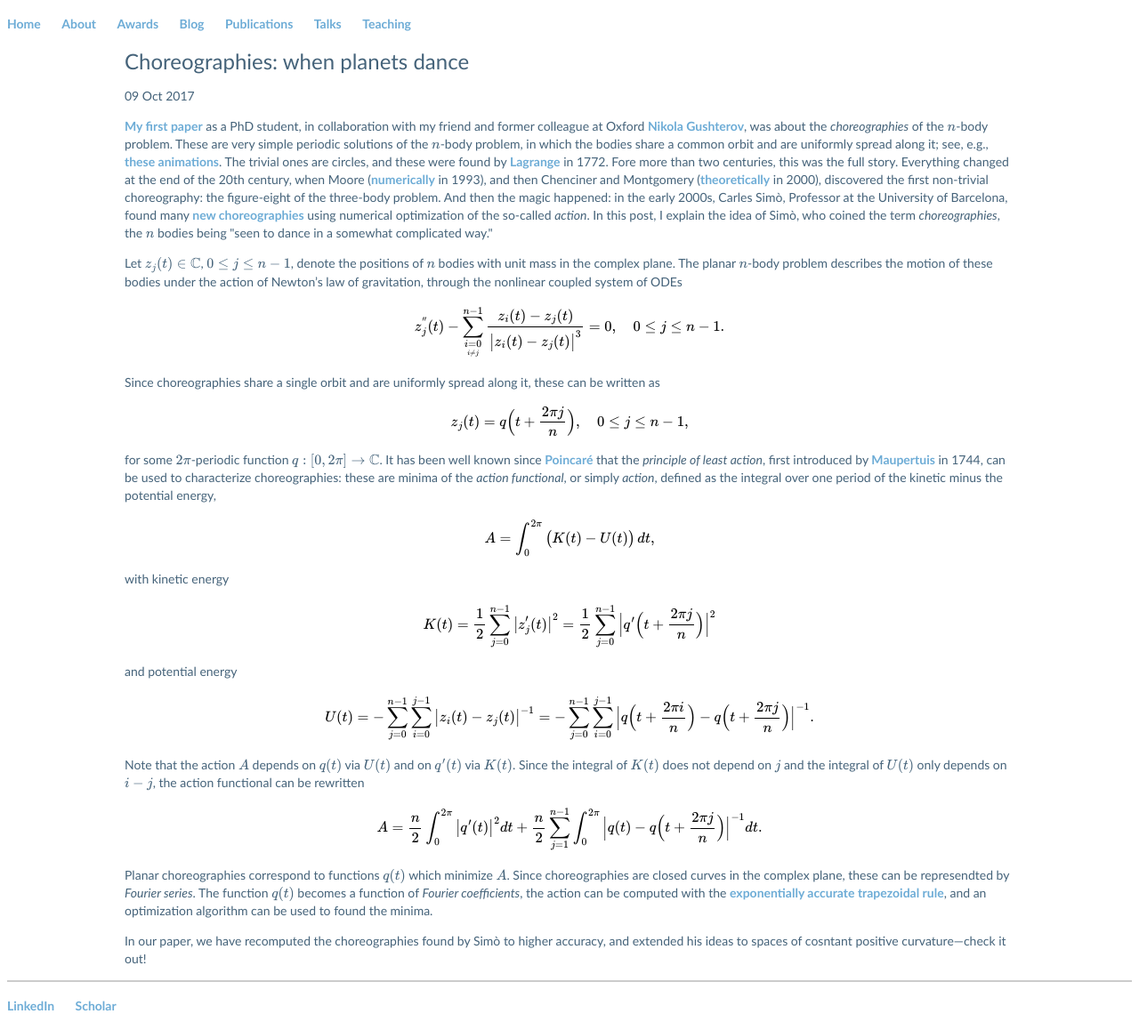
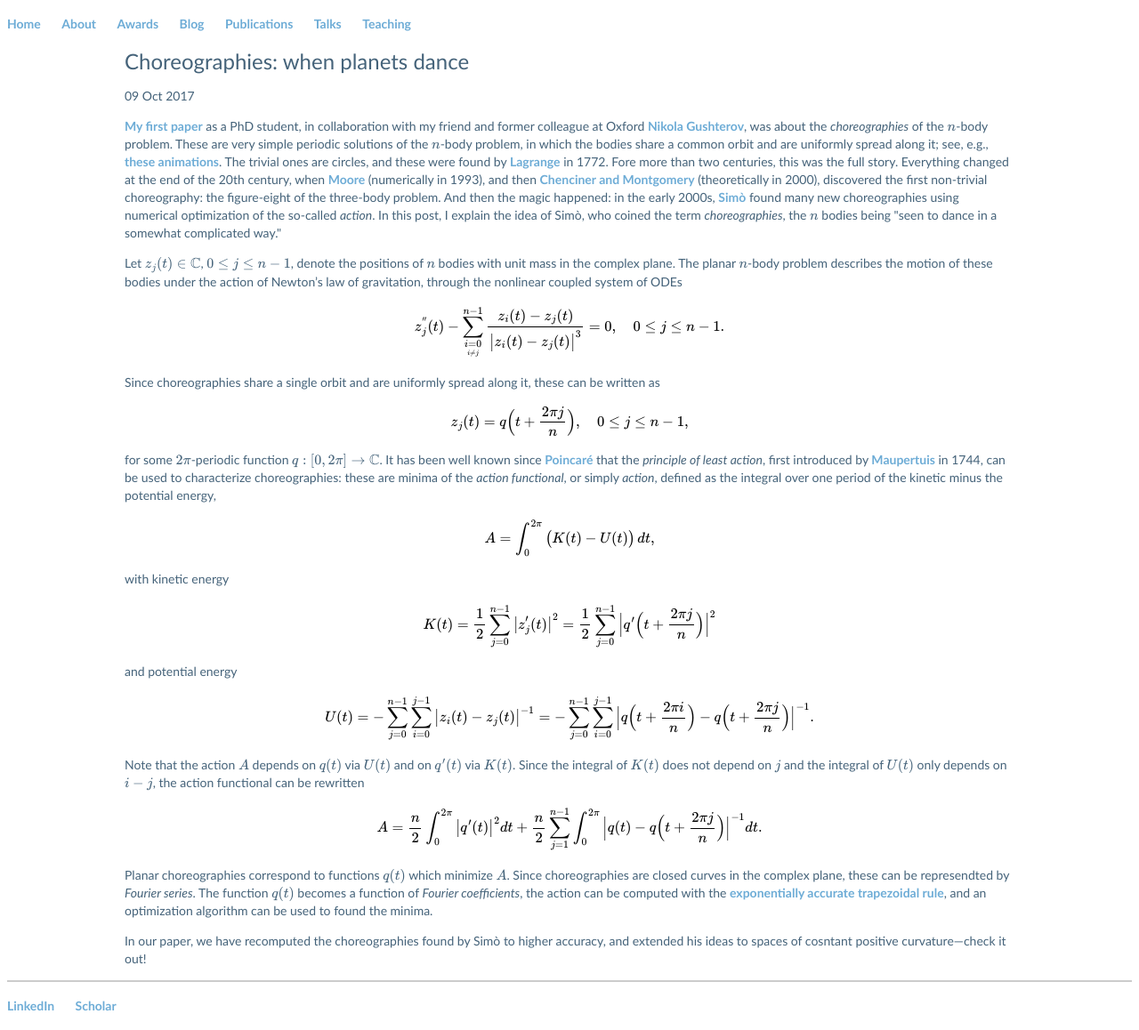
Before and after one commit to Hadrien-Montanelli/Hadrien-Montanelli.github.io, a Jekyll site: the page built from _posts/2017-10-09-choreographies.md, in a window 1280 px wide. Shown: the whole page at 89% size. Built offline with Jekyll 4.4.1, drawn with Linux system fonts in a browser that asks for light colours; formulas are drawn with MathJax 3.

Commit message:
Update 2017-10-09-choreographies.md

```diff
--- a/_posts/2017-10-09-choreographies.md
+++ b/_posts/2017-10-09-choreographies.md
@@ -14,14 +14,13 @@ see, e.g., <a href="http://www.maths.manchester.ac.uk/~jm/Choreographies/">these
 The trivial ones are circles, and these were found by
 <a href="http://en.wikipedia.org/wiki/Joseph-Louis_Lagrange">Lagrange</a> in 1772.
 Fore more than two centuries, this was the full story.
-Everything changed at the end of the 20th century, when Moore
-(<a href="http://tuvalu.santafe.edu/~moore/pubs/braids-prl.pdf">numerically</a> in 1993),
-and then Chenciner and Montgomery
-(<a href="https://arxiv.org/pdf/math/0011268.pdf">theoretically</a> in 2000),
+Everything changed at the end of the 20th century, when <a href="http://tuvalu.santafe.edu/~moore/pubs/braids-prl.pdf">Moore
+</a> (numerically in 1993),
+and then <a href="https://arxiv.org/pdf/math/0011268.pdf">Chenciner and Montgomery</a> (theoretically in 2000),
 discovered the first non-trivial choreography: the figure-eight of the three-body problem.
-And then the magic happened: in the early 2000s, Carles Simò, Professor at the University of Barcelona, found many
-<a href="http://www.math.uni-bielefeld.de/~rehmann/ECM/cdrom/3ecm/pdfs/pant3/simo.pdf">new choreographies</a>
-using numerical optimization of the so-called <i>action</i>.
+And then the magic happened: in the early 2000s,
+<a href="http://www.math.uni-bielefeld.de/~rehmann/ECM/cdrom/3ecm/pdfs/pant3/simo.pdf">Simò</a> found many
+new choreographies using numerical optimization of the so-called <i>action</i>.
 In this post, I explain the idea of Simò, who coined the term <i>choreographies</i>, the $$n$$ bodies being &#34;seen to dance in a somewhat complicated way.&#34;
 
 Let $$z_j(t)\in\mathbb{C}$$, $$0\leq j\leq n-1$$, denote the positions of $$n$$ bodies with unit mass in the complex plane.
```
